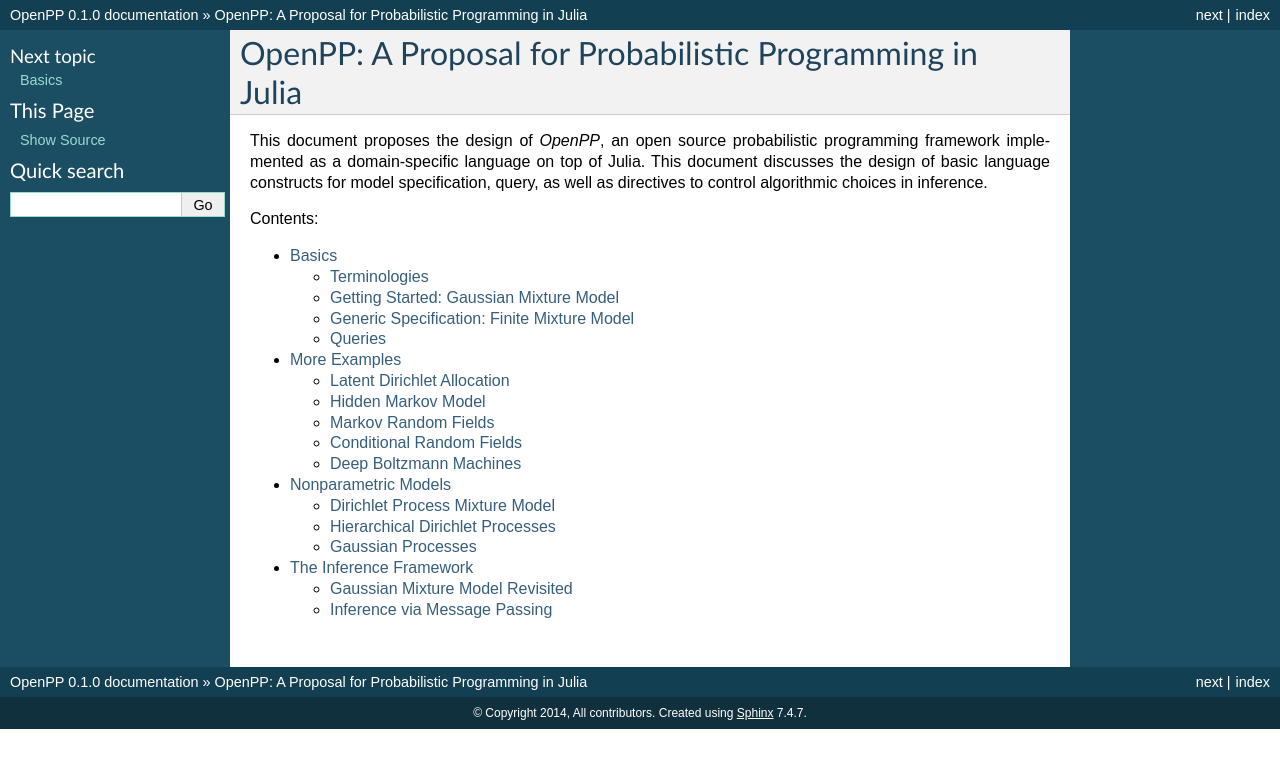
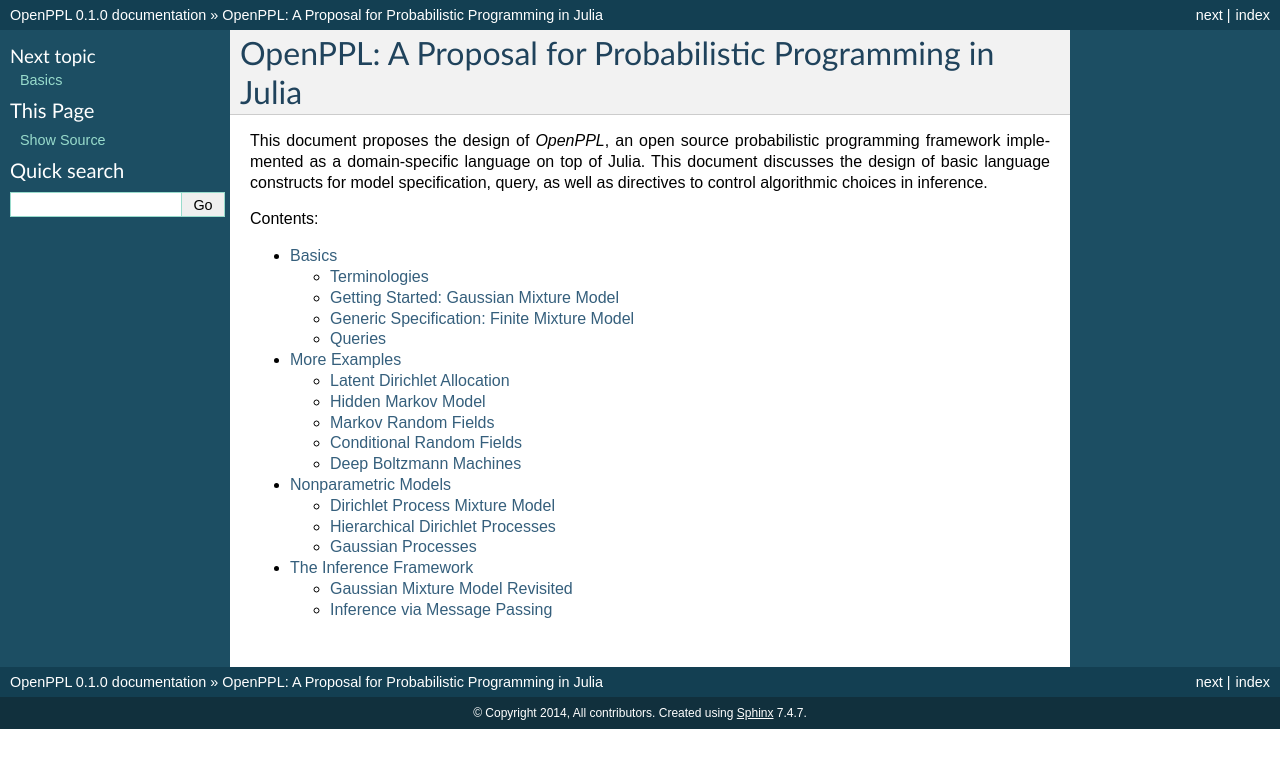
Before and after one commit to JuliaStats/PGM.jl, a Sphinx documentation site: the page built from proposal/source/index.rst, in a window 1280 px wide. Shown: the top 768 px of the page. Built offline with Sphinx 7.4.7, drawn with Linux system fonts in a browser that asks for light colours; formulas are drawn with MathJax 3.

```diff
--- a/proposal/source/basics.rst
+++ b/proposal/source/basics.rst
@@ -1,7 +1,7 @@
 Basics
 =======
 
-*OpenPP* is a domain-specific language built on top of Julia using macros. The language consists of two parts: *model specification* and *query*. In particular, a *model specification* formalizes a probabilistic model, which involves declaring variables and specifying relations between them; while a *query* specifies *what is given* and *what is to be inferred*.
+*OpenPPL* is a domain-specific language built on top of Julia using macros. The language consists of two parts: *model specification* and *query*. In particular, a *model specification* formalizes a probabilistic model, which involves declaring variables and specifying relations between them; while a *query* specifies *what is given* and *what is to be inferred*.
 
 Terminologies
 --------------
--- a/proposal/source/conf.py
+++ b/proposal/source/conf.py
@@ -1,6 +1,6 @@
 # -*- coding: utf-8 -*-
 #
-# OpenPP documentation build configuration file, created by
+# OpenPPL documentation build configuration file, created by
 # sphinx-quickstart on Thu Mar 20 12:25:02 2014.
 #
 # This file is execfile()d with the current directory set to its containing dir.
@@ -40,7 +40,7 @@
 master_doc = 'index'
 
 # General information about the project.
-project = u'OpenPP'
+project = u'OpenPPL'
 copyright = u'2014, All contributors'
 
 # The version info for the project you're documenting, acts as replacement for
@@ -183,7 +183,7 @@
 # Grouping the document tree into LaTeX files. List of tuples
 # (source start file, target name, title, author, documentclass [howto/manual]).
 latex_documents = [
-  ('index', 'OpenPP.tex', u'OpenPP Documentation',
+  ('index', 'OpenPPL.tex', u'OpenPPL Documentation',
    u'All contributors', 'manual'),
 ]
 
@@ -213,7 +213,7 @@
 # One entry per manual page. List of tuples
 # (source start file, name, description, authors, manual section).
 man_pages = [
-    ('index', 'openpp', u'OpenPP Documentation',
+    ('index', 'openpp', u'OpenPPL Documentation',
      [u'All contributors'], 1)
 ]
 
@@ -227,8 +227,8 @@
 # (source start file, target name, title, author,
 #  dir menu entry, description, category)
 texinfo_documents = [
-  ('index', 'OpenPP', u'OpenPP Documentation',
-   u'All contributors', 'OpenPP', 'One line description of project.',
+  ('index', 'OpenPPL', u'OpenPPL Documentation',
+   u'All contributors', 'OpenPPL', 'One line description of project.',
    'Miscellaneous'),
 ]
 
--- a/proposal/source/index.rst
+++ b/proposal/source/index.rst
@@ -1,8 +1,8 @@
 
-OpenPP: A Proposal for Probabilistic Programming in Julia
+OpenPPL: A Proposal for Probabilistic Programming in Julia
 ===========================================================
 
-This document proposes the design of *OpenPP*, an open source probabilistic programming framework implemented as a domain-specific language on top of Julia. This document discusses the design of basic language constructs for model specification, query, as well as directives to control algorithmic choices in inference.
+This document proposes the design of *OpenPPL*, an open source probabilistic programming framework implemented as a domain-specific language on top of Julia. This document discusses the design of basic language constructs for model specification, query, as well as directives to control algorithmic choices in inference.
 
 
 Contents:
```
Also changed, not shown: README.md (+2 -2 lines), .travis.yml, LICENSE.md, 5 other files.
